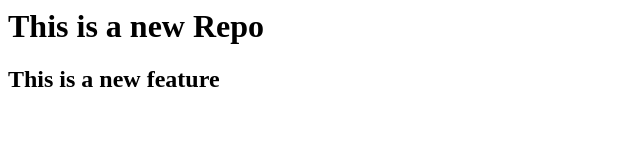
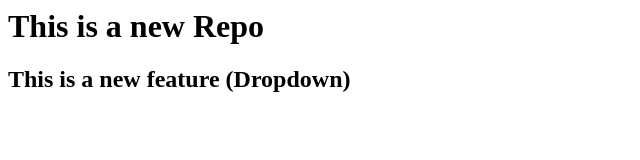
Before and after one commit to PiyushSharma78/LocalRepo, a plain HTML site: page index.html in a window 1280 px wide. Shown: the whole page, without its empty margins (0-640 px from the left). Drawn offline with Linux system fonts and the light colour scheme.

Commit message:
add dropdown

```diff
--- a/index.html
+++ b/index.html
@@ -1,2 +1,2 @@
 <h1>This is a new Repo</h1>
-<h2>This is a new feature</h2>
+<h2>This is a new feature (Dropdown)</h2>
```
